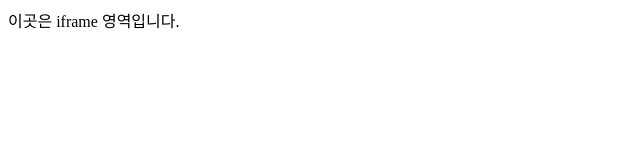
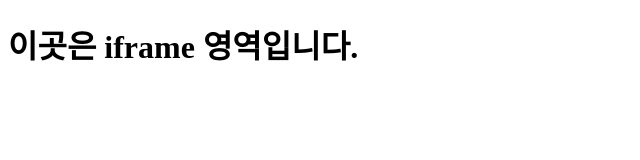
Before and after one commit to wndgus0712/basic, a plain HTML site: page index.html in a window 1280 px wide. Shown: the whole page, without its empty margins (0-640 px from the left). Drawn offline with Linux system fonts and the light colour scheme.

Commit message:
Update index.html

```diff
--- a/index.html
+++ b/index.html
@@ -4,6 +4,6 @@
   <title>iframe</title>
 </head>
 <body>
- 이곳은 iframe 영역입니다.
+ <h1>이곳은 iframe 영역입니다.</h1>
 </body>
 </html>
```
